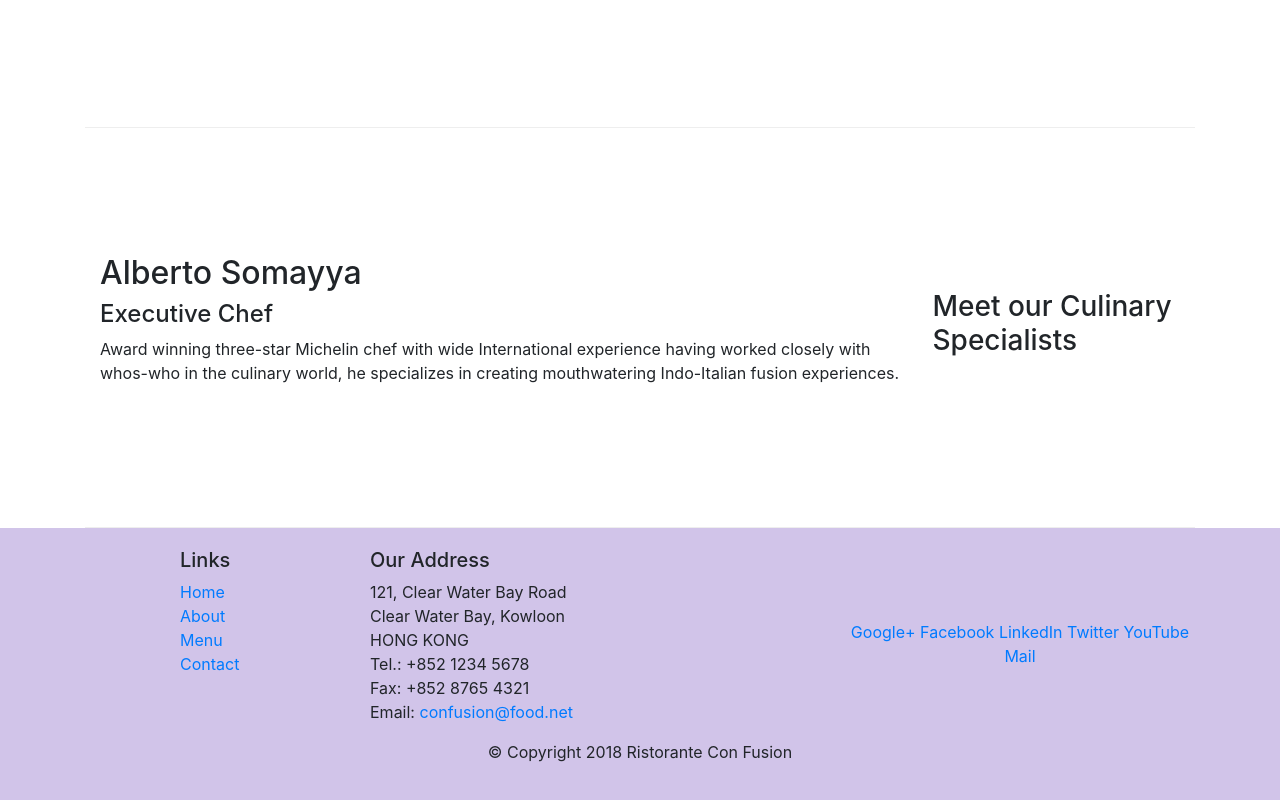
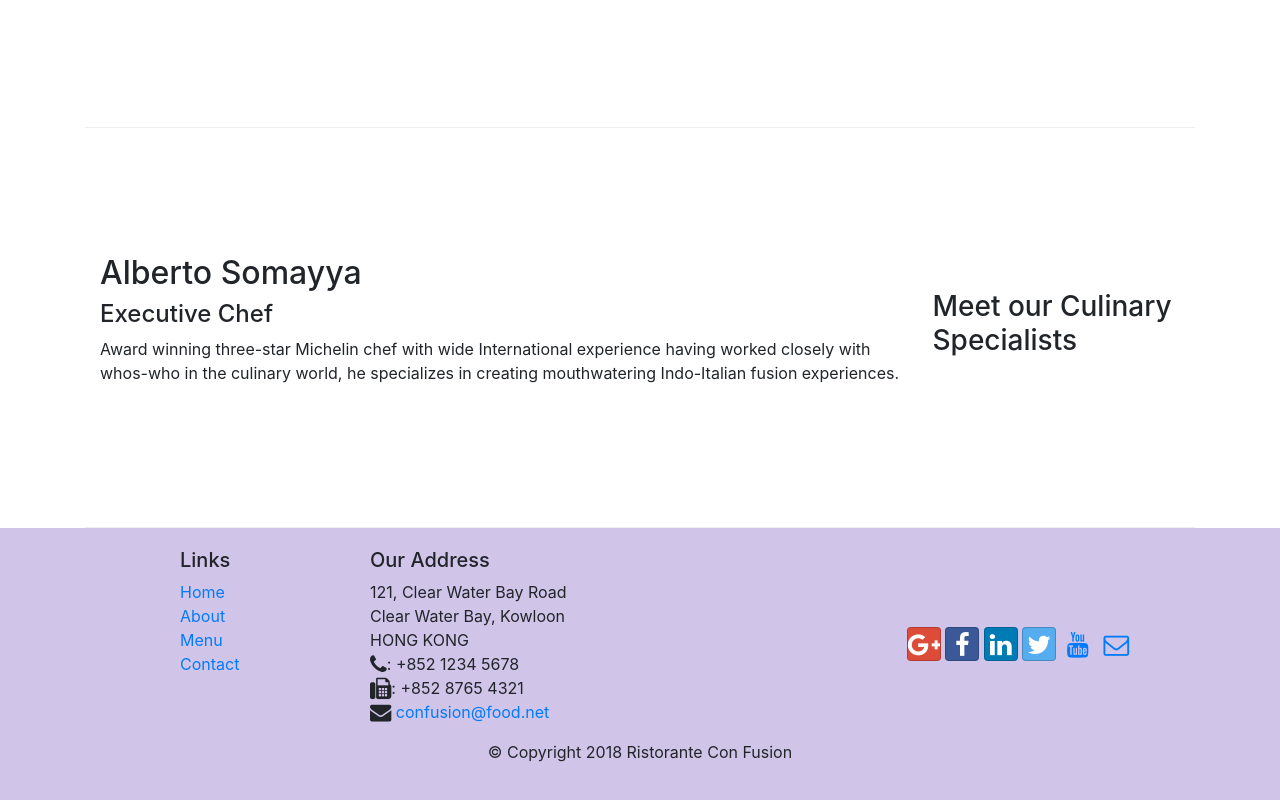
Before and after one commit to expeon07/conF, a website: page index.html in a window 1280 px wide. Shown: the part 1006-1806 px from the top of the page. Drawn offline with nearby package versions, Linux system fonts and the light colour scheme.

Commit message:
icon fonts

```diff
--- a/index.html
+++ b/index.html
@@ -9,7 +9,10 @@
 
     <!-- Bootstrap CSS -->
     <link rel="stylesheet" href="node_modules/bootstrap/dist/css/bootstrap.min.css">
+    <link rel="stylesheet" href="node_modules/font-awesome/css/font-awesome.css">
+    <link rel="stylesheet" href="node_modules/bootstrap-social/bootstrap-social.css">
     <link rel="stylesheet" href="css/style.css">
+
     <title>Ristorante Con Fusion</title>
 </head>
 
@@ -22,10 +25,10 @@
             <a class="navbar-brand mr-auto" href="#">Ristorante con Fusion</a>
             <div class="collapse navbar-collapse" id="Navbar">
                 <ul class="navbar-nav mr-auto">
-                    <li class="nav-item active"><a class="nav-link" href="#">Home</a></li>
-                    <li class="nav-item"><a class="nav-link" href="./aboutus.html">About</a></li>
-                    <li class="nav-item"><a class="nav-link" href="#">Menu</a></li>
-                    <li class="nav-item"><a class="nav-link" href="#">Contact</a></li>
+                    <li class="nav-item active"><a class="nav-link" href="#"><span class="fa fa-home fa-lg"></span> Home</a></li>
+                    <li class="nav-item"><a class="nav-link" href="./aboutus.html"><span class="fa fa-info fa-lg"></span> About</a></li>
+                    <li class="nav-item"><a class="nav-link" href="#"><span class="fa fa-list fa-lg"></span> Menu</a></li>
+                    <li class="nav-item"><a class="nav-link" href="#"><span class="fa fa-address-card fa-lg"></span> Contact</a></li>
                 </ul>
             </div>
         </div>
@@ -96,19 +99,19 @@
 		              121, Clear Water Bay Road<br>
 		              Clear Water Bay, Kowloon<br>
 		              HONG KONG<br>
-		              Tel.: +852 1234 5678<br>
-		              Fax: +852 8765 4321<br>
-		              Email: <a href="mailto:confusion@food.net">confusion@food.net</a>
+		              <i class="fa fa-phone fa-lg"></i>: +852 1234 5678<br>
+		              <i class="fa fa-fax fa-lg"></i>: +852 8765 4321<br>
+		              <i class="fa fa-envelope fa-lg"></i> <a href="mailto:confusion@food.net">confusion@food.net</a>
 		           </address>
                 </div>
                 <div class="col-12 col-sm-4 align-self-center">
                     <div class="text-center">
-                        <a href="http://google.com/+">Google+</a>
-                        <a href="http://www.facebook.com/profile.php?id=">Facebook</a>
-                        <a href="http://www.linkedin.com/in/">LinkedIn</a>
-                        <a href="http://twitter.com/">Twitter</a>
-                        <a href="http://youtube.com/">YouTube</a>
-                        <a href="mailto:">Mail</a>
+                        <a class="btn btn-social-icon btn-google" href="http://google.com/+"><i class="fa fa-google-plus fa-lg"></i></a>
+                        <a class="btn btn-social-icon btn-facebook" href="http://www.facebook.com/profile.php?id="><i class="fa fa-facebook fa-lg"></i></a>
+                        <a class="btn btn-social-icon btn-linkedin" href="http://www.linkedin.com/in/"><i class="fa fa-linkedin fa-lg"></i></a>
+                        <a class="btn btn-social-icon btn-twitter" href="http://twitter.com/"><i class="fa fa-twitter fa-lg"></i></a>
+                        <a class="btn btn-social-icon btn-youtube" href="http://youtube.com/"><i class="fa fa-youtube fa-lg"></i></a>
+                        <a class="btn btn-social-icon" href="mailto:"><i class="fa fa-envelope-o fa-lg"></i></a>
                     </div>
                 </div>
            </div>
--- a/package.json
+++ b/package.json
@@ -15,6 +15,8 @@
   },
   "dependencies": {
     "bootstrap": "^4.0.0",
+    "bootstrap-social": "^5.1.1",
+    "font-awesome": "^4.7.0",
     "jquery": "^3.3.1",
     "popper.js": "^1.12.9"
   }
```
Also changed, not shown: aboutus.html (+15 -13 lines), 1 other file.
